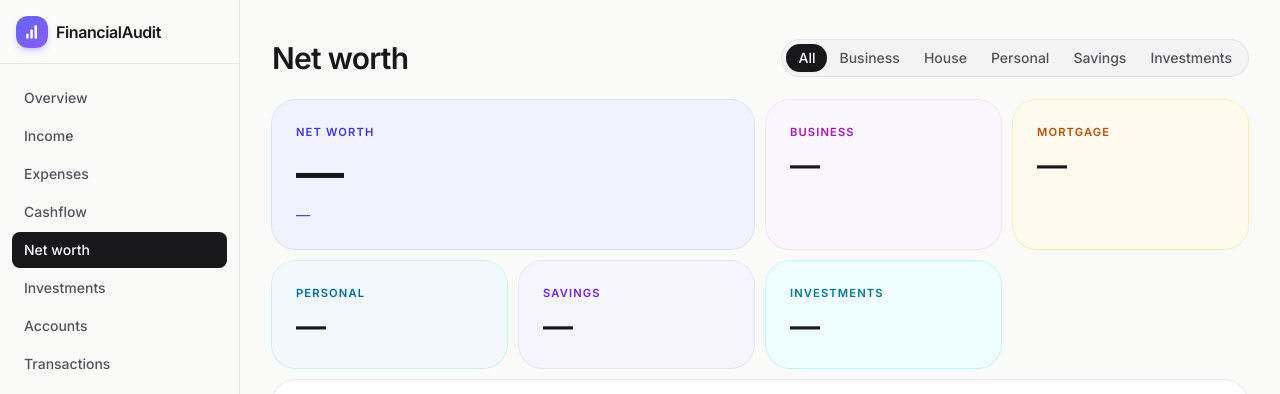
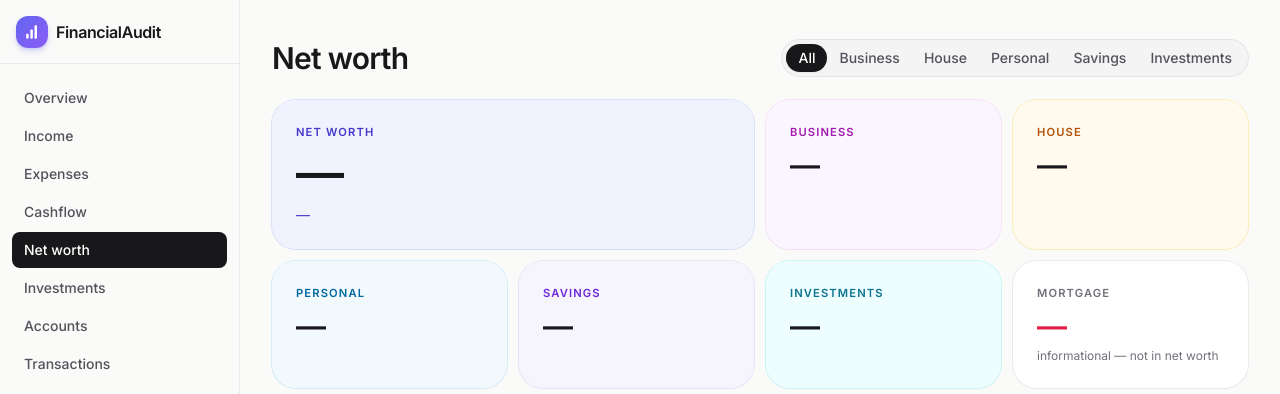
Before and after one commit to xhico/financial-audit, a Django app: page /net-worth/ in a window 1280 px wide. Shown: the top 394 px of the page. Run offline with Django 5.2, Linux system fonts and the light colour scheme; the visitor is signed in with stand-in values (Sample User, id 1); data that the repository does not hold is empty; style sheets or scripts are compiled from the project's sources; parts of the project's set-up code (start-up, migrations or seed data) failed here and were passed over.

Commit message:
Show the House tile on the Net worth page
The House component (the household current account holding the
mortgage) contributes to net worth but had no dedicated KPI tile -- it
was easy to add up the visible tiles and find them short of the total.
The Mortgage tile now sits next to it as informational context with a
"not in net worth" caption so the relationship is explicit.

```diff
--- a/finance/templates/finance/net_worth.html
+++ b/finance/templates/finance/net_worth.html
@@ -27,8 +27,8 @@
     <div class="stat-num" id="kpi-business">—</div>
   </div>
   <div class="tile mortgage col-span-6 md:col-span-3 hidden md:block" data-only="all house">
-    <div class="tile-label">Mortgage</div>
-    <div class="stat-num" id="kpi-mortgage">—</div>
+    <div class="tile-label">House</div>
+    <div class="stat-num" id="kpi-house">—</div>
   </div>
   <div class="tile personal col-span-6 md:col-span-3 hidden md:block" data-only="all personal">
     <div class="tile-label">Personal</div>
@@ -41,6 +41,11 @@
   <div class="tile investment col-span-6 md:col-span-3 hidden md:block" data-only="all investments">
     <div class="tile-label">Investments</div>
     <div class="stat-num" id="kpi-investments">—</div>
+  </div>
+  <div class="tile col-span-6 md:col-span-3 hidden md:block" data-only="all house">
+    <div class="tile-label">Mortgage</div>
+    <div class="stat-num text-rose-600 dark:text-rose-400" id="kpi-mortgage">—</div>
+    <div class="text-xs text-zinc-500 mt-1">informational — not in net worth</div>
   </div>
 
   <div class="tile col-span-12">
@@ -116,6 +121,7 @@
     document.getElementById("hero-value").textContent = d.formatCurrency(pickValue(last));
     document.getElementById("hero-sub").textContent   = `as of ${last.as_of}`;
     document.getElementById("kpi-business").textContent    = d.formatCurrency(last.business);
+    document.getElementById("kpi-house").textContent       = d.formatCurrency(last.house);
     document.getElementById("kpi-personal").textContent    = d.formatCurrency(last.personal);
     document.getElementById("kpi-savings").textContent     = d.formatCurrency(last.savings);
     document.getElementById("kpi-investments").textContent = d.formatCurrency(last.investments);
```
